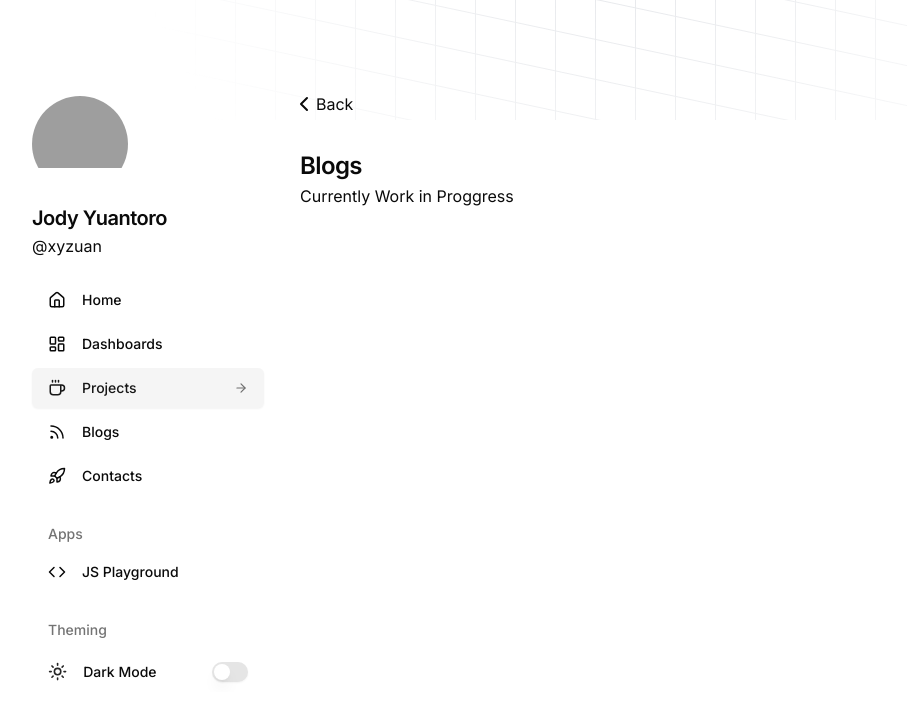
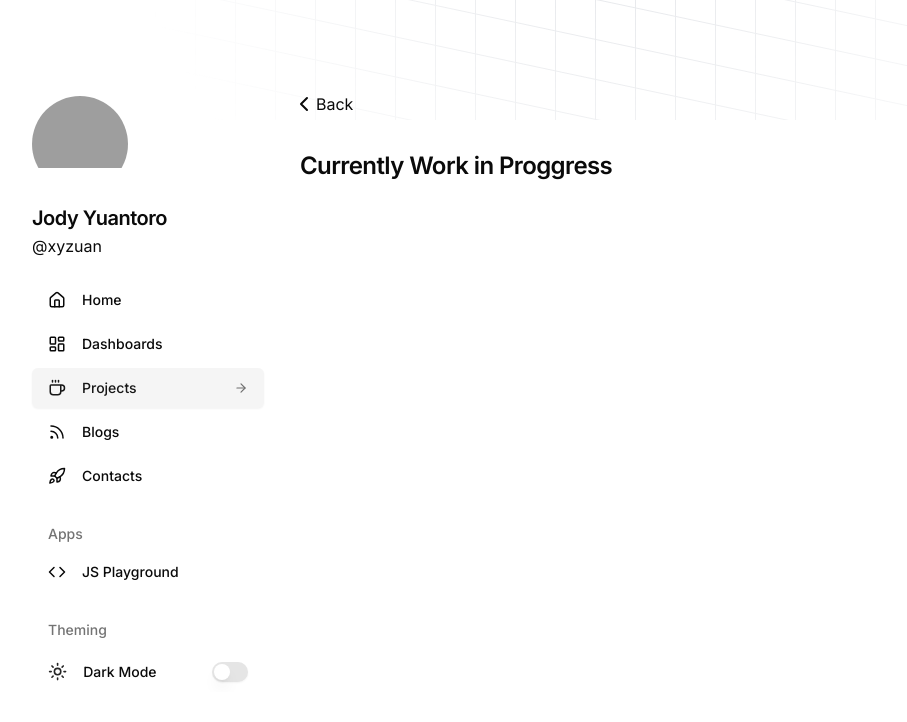
Before and after one commit to xyzuan/xyzuan.v2, a Next.js app: page /projects/1 in a window 1280 px wide. Shown: the top 722 px of the page, without its empty margins (44-951 px from the left). Built offline with nearby package versions, Linux system fonts and the light colour scheme; grey boxes are pictures that could not be loaded.

Commit message:
chore: clean

```diff
--- a/src/app/(dashboard)/projects/[id]/page.tsx
+++ b/src/app/(dashboard)/projects/[id]/page.tsx
@@ -8,8 +8,7 @@ const DetailProjectPage = () => {
     <BlurFade delay={0.25 * 0.05} inView>
       <div className="mb-6">
         <BackButton />
-        <Typography.h3>Blogs</Typography.h3>
-        <Typography.p>Currently Work in Proggress</Typography.p>
+        <Typography.h3>Currently Work in Proggress</Typography.h3>
       </div>
     </BlurFade>
   );
--- a/src/components/ui/sidebar.tsx
+++ b/src/components/ui/sidebar.tsx
@@ -7,7 +7,7 @@ import { cn } from "@/commons/libs/utils";
 import { Button } from "./button";
 import { usePathname } from "next/navigation";
 import { getMenuList } from "@/commons/constants/menu-list";
-import { ArrowRightIcon, Ellipsis, MoonIcon, SunIcon } from "lucide-react";
+import { ArrowRightIcon, Ellipsis } from "lucide-react";
 import Typography from "./typography";
 import { Avatar } from "./avatar";
 import SidebarTheming from "./sidebar-theming";
```
